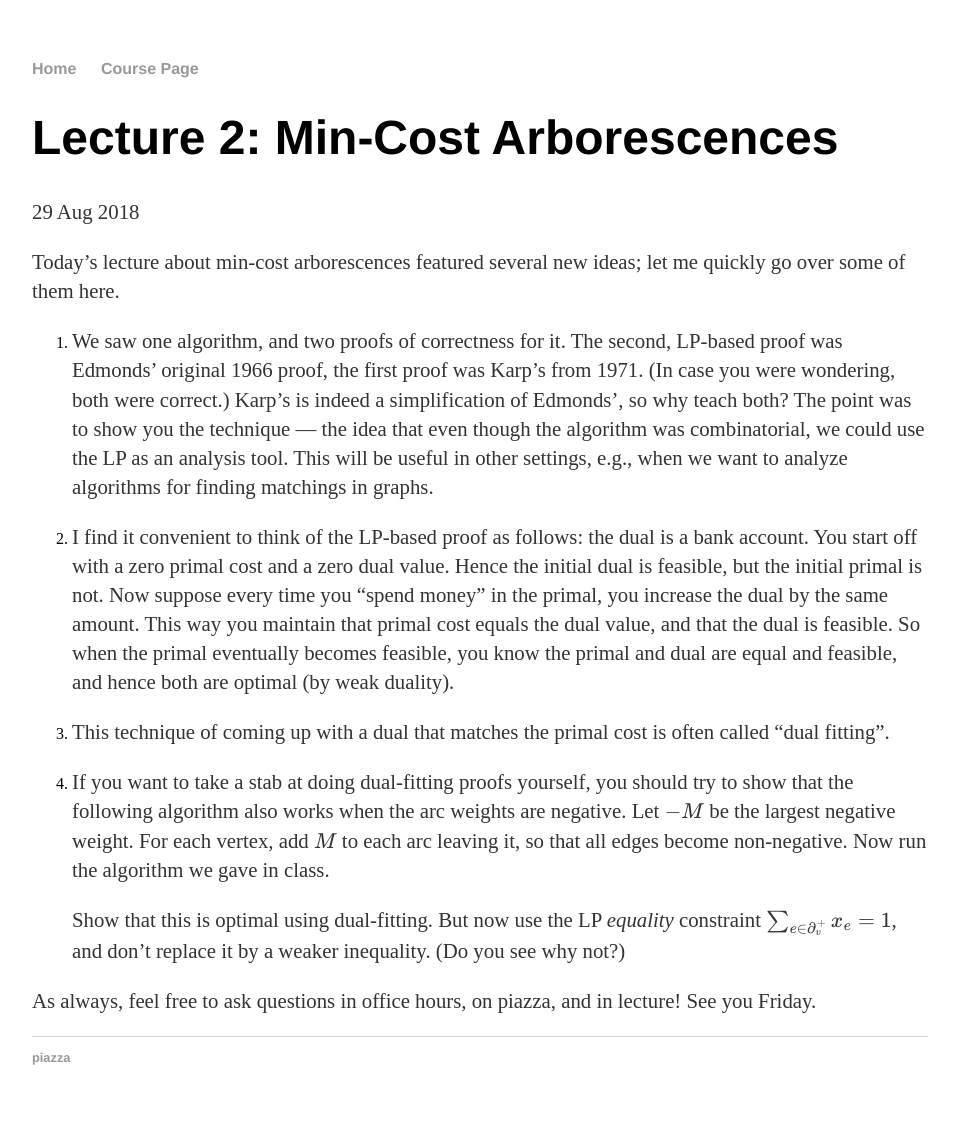
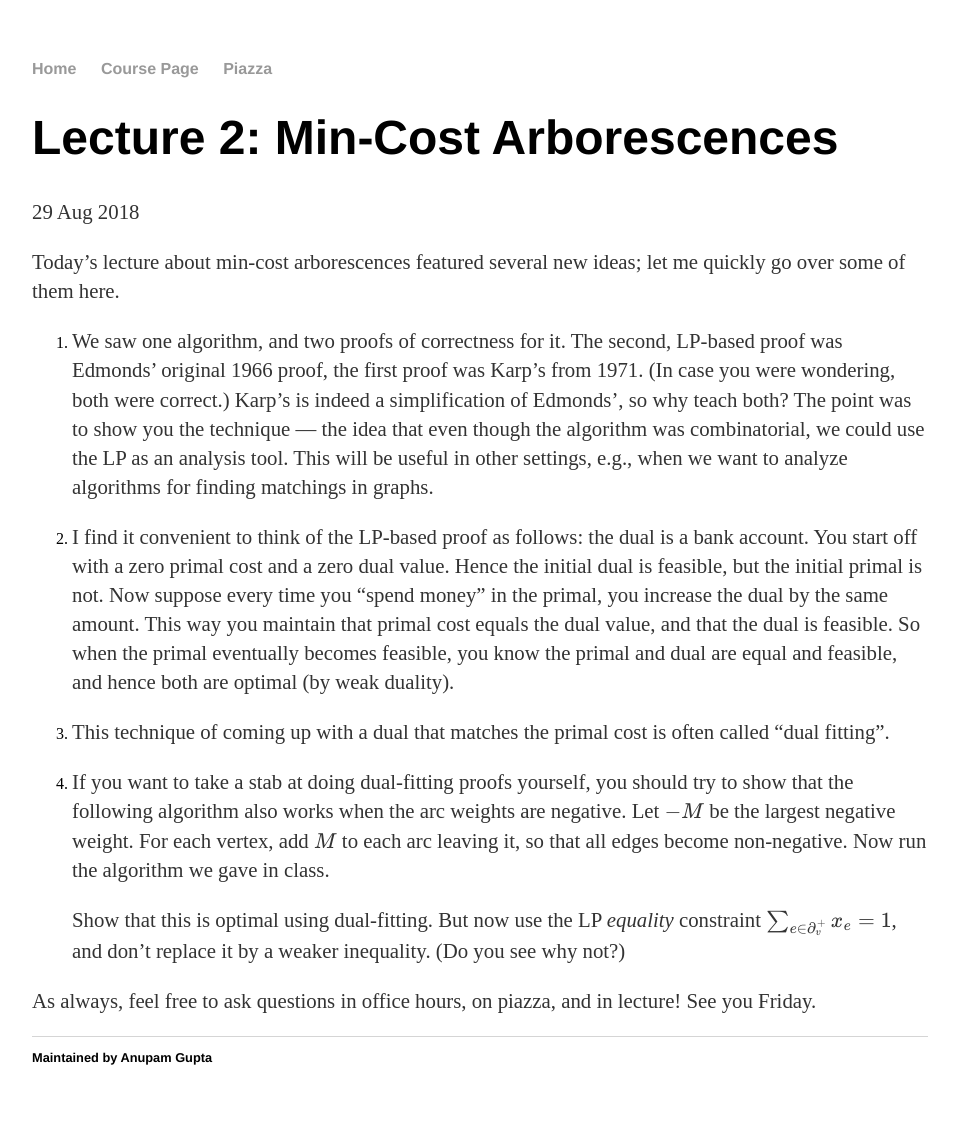
Before and after one commit to cmualgos/cmualgos.github.io, a Jekyll site: the page built from _posts/2018-08-29-lecture2.md, in a window 1280 px wide. Shown: the whole page, without its empty margins (160-1116 px from the left). Built offline with Jekyll 4.4.1, drawn with Linux system fonts in a browser that asks for light colours; formulas are drawn with MathJax 3; some of the changed lines change nothing that is shown.

Commit message:
and more

```diff
--- a/_layouts/default.html
+++ b/_layouts/default.html
@@ -13,7 +13,9 @@
 	    		<ul>
 	        		<li><a href="/">Home</a></li>
 		        	<!--<li><a href="/about">About</a></li>-->
-	        		<li><a href="http://www.cs.cmu.edu/~15850/">Course Page</a></li>
+	        		<li><a href="http://www.cs.cmu.edu/~15850/"
+	        		       target="_blank">Course Page</a></li>
+				<a href="https://piazza.com/class/jl4ftt11rkt6p9" target="_blank">Piazza</a>
 	    		</ul>
 			</nav>
 			<div class="container">
@@ -23,7 +25,7 @@
 			</div><!-- /.container -->
 			<footer>
 	    		<ul>
-	        	  <li><a href="https://piazza.com/class/jl4ftt11rkt6p9">piazza</a>
+	        	  <li>Maintained by Anupam Gupta
 			  </li>
 				</ul>
 			</footer>
```
